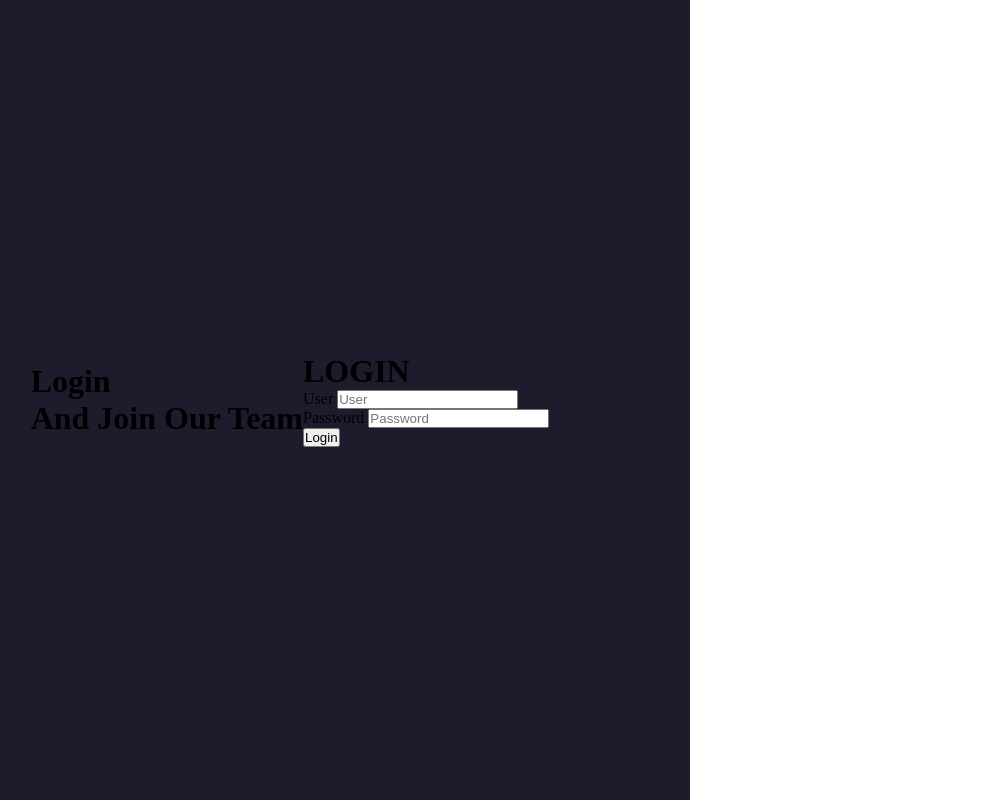
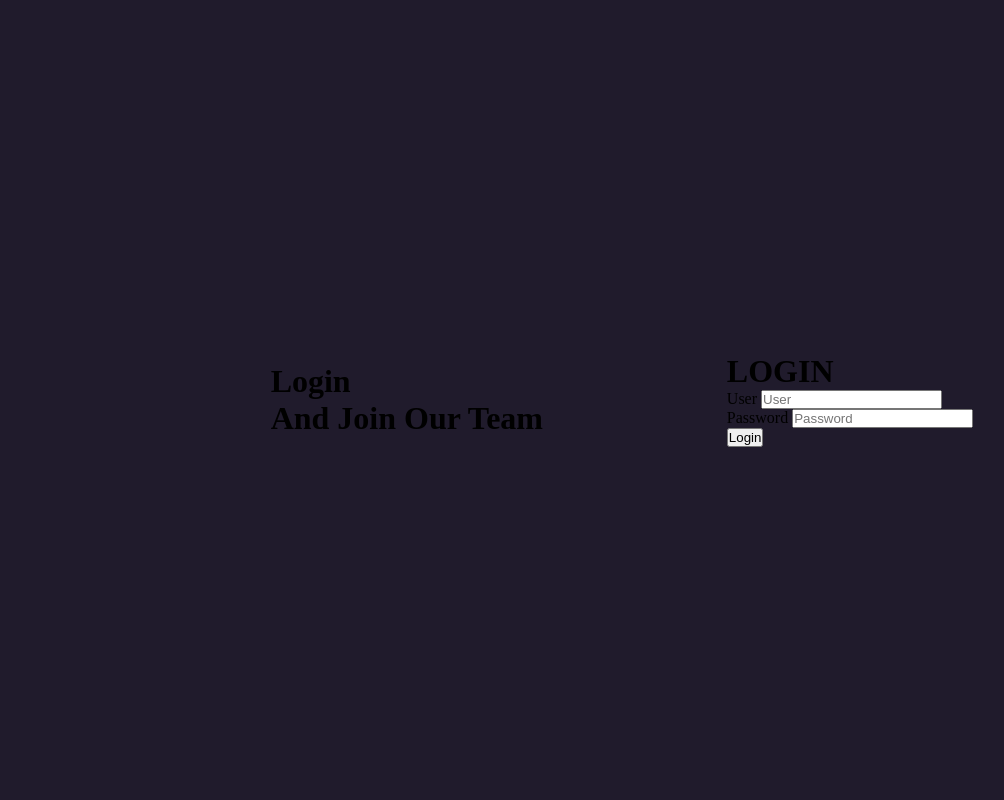
Before and after one commit to Nigraum/login-page, a plain HTML site: page index.html in a window 1280 px wide. Shown: the whole page, without its empty margins (110-1114 px from the left). Drawn offline with Linux system fonts and the light colour scheme.

Commit message:
Styling left login class

```diff
--- a/assets/styles.css
+++ b/assets/styles.css
@@ -1,5 +1,6 @@
 :root {
   --background-main: #201b2c;
+  --main-text: #77ffc0;
 }
 
 * {
@@ -9,10 +10,19 @@
 }
 
 .main-login {
-  width: 100vh;
+  width: 100vw;
   height: 100vh;
   background: var(--background-main);
   display: flex;
   justify-content: center;
   align-items: center;
 }
+
+.left-login {
+  width: 50vw;
+  height: 100vh;
+  display: flex;
+  justify-content: center;
+  align-items: center;
+  flex-direction: column;
+}
```
